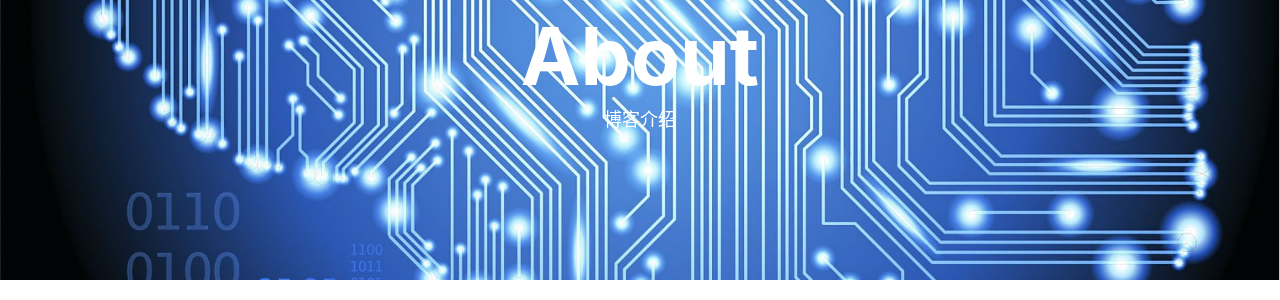
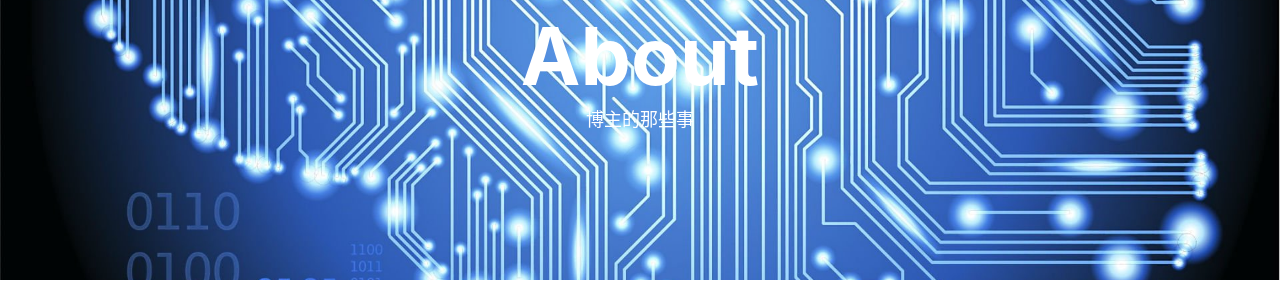
Before and after one commit to Coekjan/coekjan.github.io, a Jekyll site: the page built from 4-about.html, in a window 1280 px wide. Shown: the part 138-438 px from the top of the page. Built offline with Jekyll 4.4.1, drawn with Linux system fonts in a browser that asks for light colours; nearby versions of some CDN libraries; comment, search, counter and statistics services are not loaded.

Commit message:
Update 4-about.html

```diff
--- a/4-about.html
+++ b/4-about.html
@@ -1,7 +1,7 @@
 ---
 layout: page
 title: "About"
-description: "博客介绍"
+description: "博主的那些事"
 header-img: "img/about-bg.jpg"
 ---
 
```
